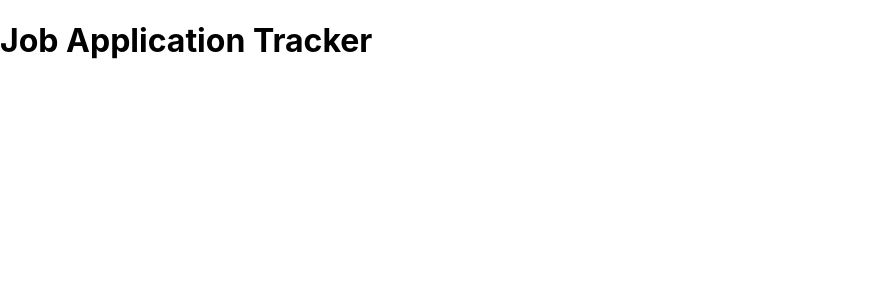
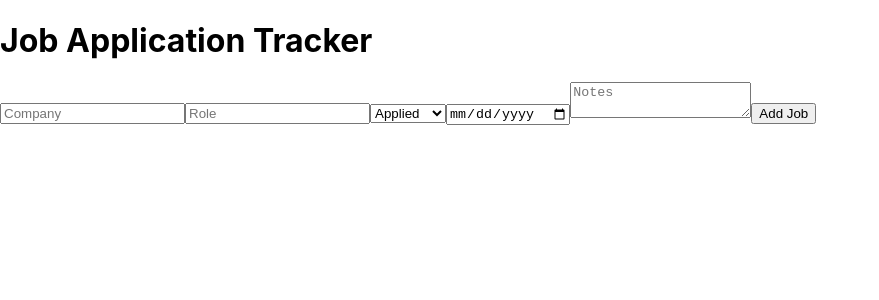
Before and after one commit to Annrose-debug/job-tracker-app, a React (Create React App) app in the folder frontend/: page / in a window 1280 px wide. Shown: the top 300 px of the page, without its empty margins (0-879 px from the left). Built offline with nearby package versions, Linux system fonts and the light colour scheme.

Commit message:
Day 9: Built React form with useState and handled user input

```diff
--- a/frontend/src/App.js
+++ b/frontend/src/App.js
@@ -1,7 +1,11 @@
+// import the jobForm to use the function
+import JobForm from "./components/jobForm";
+
 function App() {
   return (
     <div>
       <h1>Job Application Tracker</h1>
+      <JobForm />
     </div>
   );
 }
--- /dev/null
+++ b/frontend/src/components/jobForm.js
@@ -0,0 +1,70 @@
+// import useState basically for storing and handling data
+import { useState } from "react";
+
+// Core function: formData - holds the field CSSFontFeatureValuesRule, setFormData - updates changes
+function JobForm() {
+  const [formData, setFormData] = useState({
+    company: "",
+    role: "",
+    status: "Applied",
+    date_applied: "",
+    notes: ""
+  });
+
+//   handles all changes to the form fields
+  const handleChange = (e) => {
+    setFormData({
+      ...formData,
+    //   assign the value of the field to the corresponding key in the formData object
+      [e.target.name]: e.target.value
+    });
+  };
+
+//   prevents the default form submission behaviour and logs the formData to the console  for now
+  const handleSubmit = (e) => {
+    e.preventDefault();
+    console.log(formData); // for now
+  };
+
+
+//   renders the form with inputs
+  return (
+    <form onSubmit={handleSubmit}>
+      <input
+        type="text"
+        name="company"
+        placeholder="Company"
+        onChange={handleChange}
+      />
+
+      <input
+        type="text"
+        name="role"
+        placeholder="Role"
+        onChange={handleChange}
+      />
+
+      <select name="status" onChange={handleChange}>
+        <option>Applied</option>
+        <option>Interview</option>
+        <option>Rejected</option>
+      </select>
+
+      <input
+        type="date"
+        name="date_applied"
+        onChange={handleChange}
+      />
+
+      <textarea
+        name="notes"
+        placeholder="Notes"
+        onChange={handleChange}
+      />
+
+      <button type="submit">Add Job</button>
+    </form>
+  );
+}
+
+export default JobForm;
```
